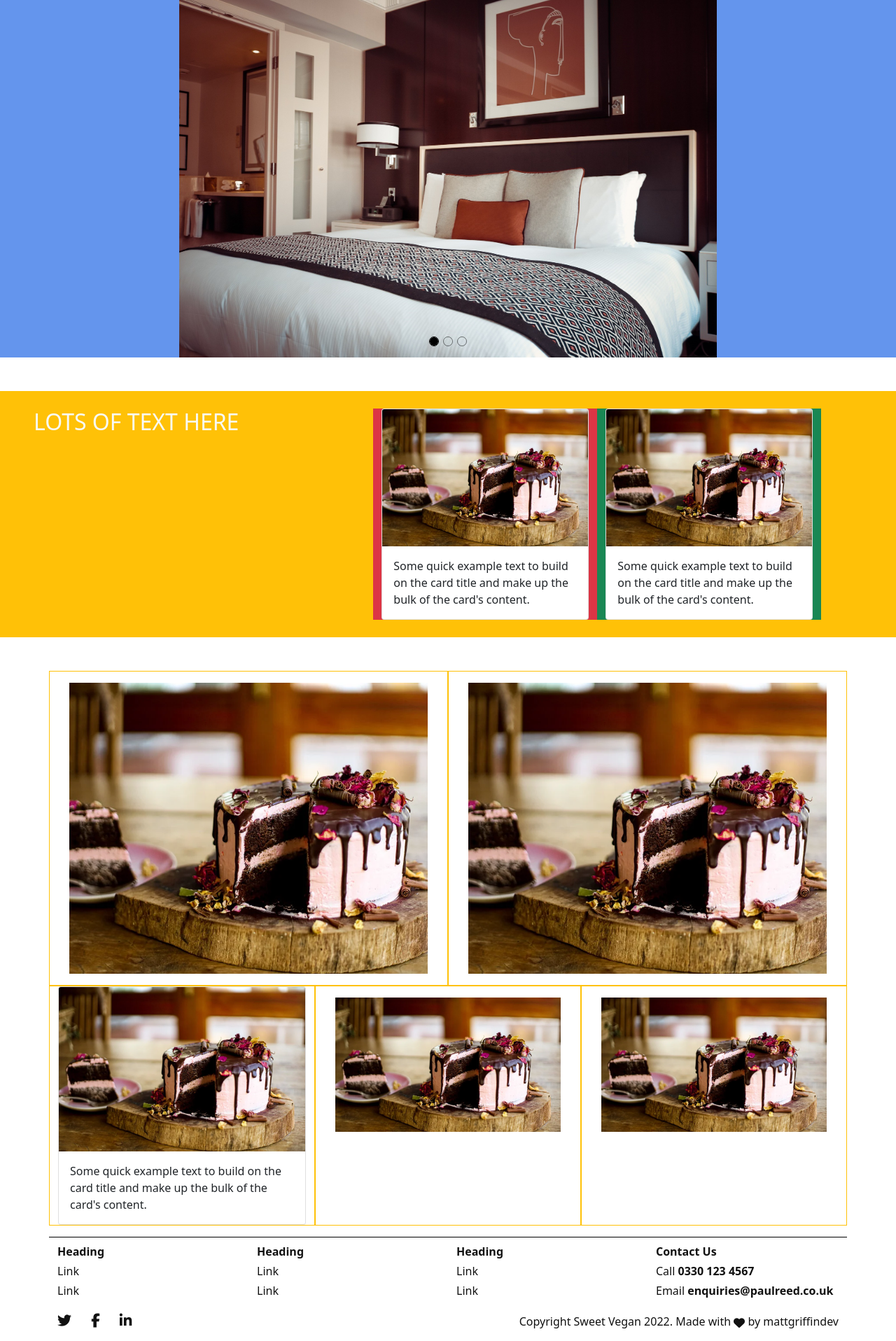
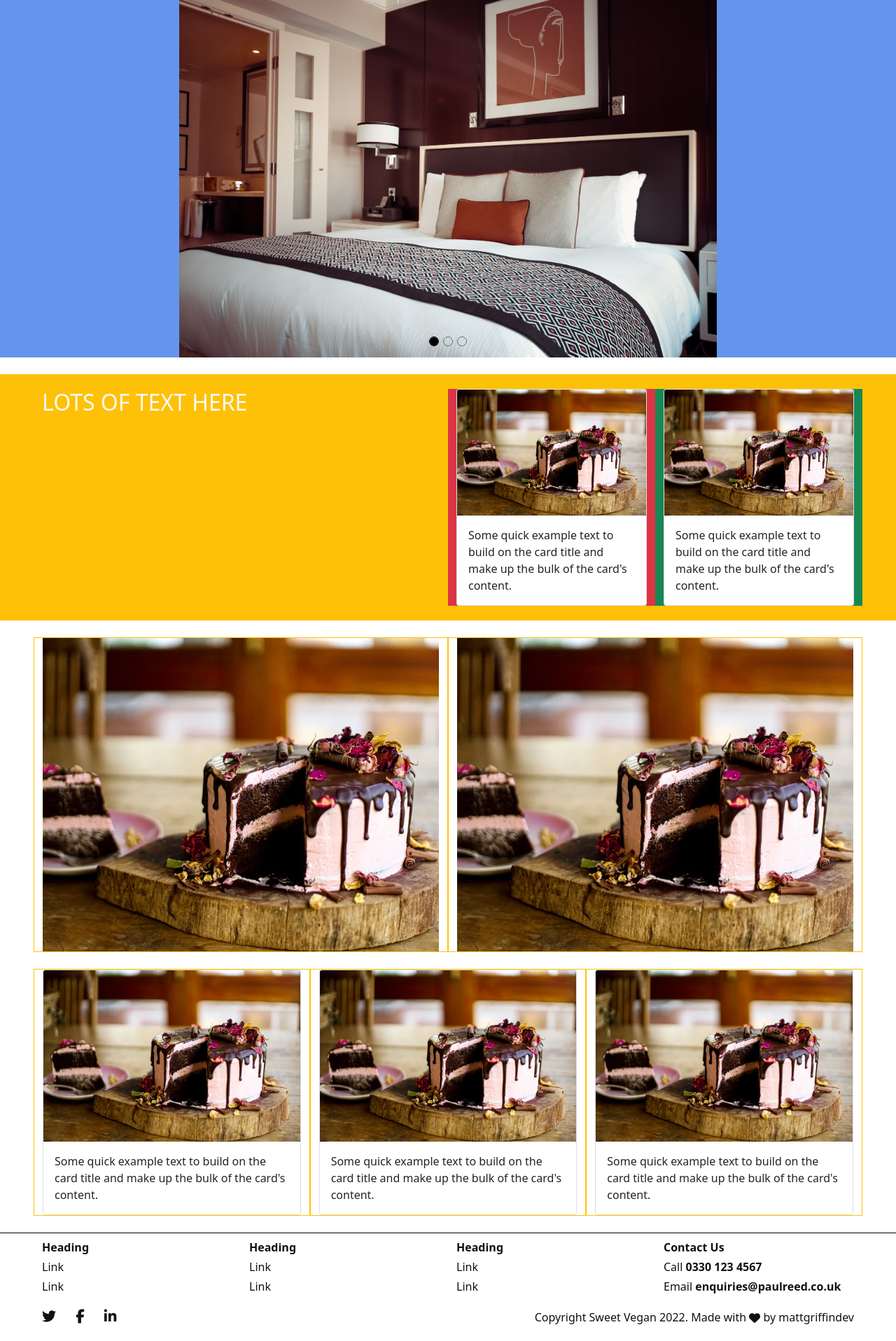
Before and after one commit to mattgriffindev/ci_msp4_v1, a Django app: page / in a window 1280 px wide. Shown: the part 121-2038 px from the top of the page at 70% size. After the commit the page ends 2014 px from the top, so only its background shows below. Run offline with Django 3.2, Linux system fonts and the light colour scheme; some libraries are stand-ins or nearby versions.

Commit message:
amend all instance of container to container-fluid - add margin to container-fluid - add padding to row

```diff
--- a/home/templates/home/index.html
+++ b/home/templates/home/index.html
@@ -34,9 +34,9 @@
 <!--/hero-->
 
 {% block content %}
-<div class="container-fluid d-flex align-items-center bg-warning mt-5" style="height:22rem;">
-  <div class="row">
-    <div class="col-5 ps-5"><h2 class="text-light">LOTS OF TEXT HERE</h2></div>
+<div class="container-fluid d-flex align-items-center bg-warning mt-4" style="height:22rem;">
+  <div class="row px-5">
+    <div class="col-6"><h2 class="text-light">LOTS OF TEXT HERE</h2></div>
     <div class="col-3 bg-danger">
       <div class="card">
         <img src="/media/test4.webp" class="card-img-top" alt="...">
@@ -55,8 +55,8 @@
     </div>
   </div>
 </div>
-<div class="container mt-5">
-  <div class="row">
+<div class="container-fluid mt-4">
+  <div class="row px-5">
     <div class="col-6 border border-warning">
       <div class="feature-img-lg">
         <img src="/media/test4.webp" class="center" alt="">
@@ -68,7 +68,9 @@
       </div>
     </div>
   </div>
-  <div class="row">
+</div>
+<div class="container-fluid mt-4">
+  <div class="row px-5">
     <div class="col-4 border border-warning">
       <div class="card">
         <img src="/media/test4.webp" class="card-img-top" alt="...">
@@ -78,13 +80,19 @@
       </div>
     </div>
     <div class="col-4 border border-warning">
-      <div class="feature-img-sm">
-        <img src="/media/test4.webp" class="center" alt="">
+      <div class="card">
+        <img src="/media/test4.webp" class="card-img-top" alt="...">
+        <div class="card-body">
+          <p class="card-text">Some quick example text to build on the card title and make up the bulk of the card's content.</p>
+        </div>
       </div>
     </div>
     <div class="col-4 border border-warning">
-      <div class="feature-img-sm">
-        <img src="/media/test4.webp" class="center" alt="">
+      <div class="card">
+        <img src="/media/test4.webp" class="card-img-top" alt="...">
+        <div class="card-body">
+          <p class="card-text">Some quick example text to build on the card title and make up the bulk of the card's content.</p>
+        </div>
       </div>
     </div>
   </div>
--- a/static/css/base.css
+++ b/static/css/base.css
@@ -69,7 +69,6 @@ html {
 
 .feature-img-lg {
 	height: 28rem;
-	padding: 1rem;
 }
 
 .feature-img-sm {
@@ -98,7 +97,7 @@ html {
 	color: var(--dark-color);
 }
 
-#footer .container {
+#footer .container-fluid {
 	border-top: 1px solid var(--brand-color);
 }
 
--- a/templates/base.html
+++ b/templates/base.html
@@ -152,8 +152,8 @@
 
        <!--footer-->
        <footer id="footer">
-        <div class="container mt-3">
-            <div class="footer-row row pt-2">
+        <div class="container-fluid mt-4">
+            <div class="footer-row row px-5 pt-2">
                 <div class="col-12 col-md-3 footer-col">
                     <ul>
                         <li class="footer-heading">Heading</li>
@@ -196,7 +196,7 @@
                     </ul>
                 </div>
             </div>
-            <div class="row pt-1 pb-3">
+            <div class="row px-5 pt-1 pb-3">
                 <div class="col-12 col-md-6 footer-left">
                     <span>
                         <a href="https://www.twitter.com" target="_blank"><i
```
